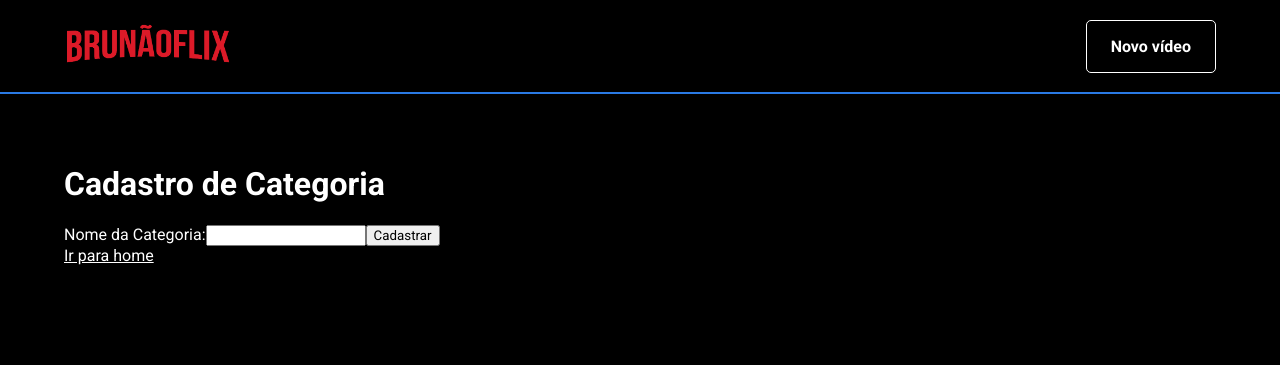
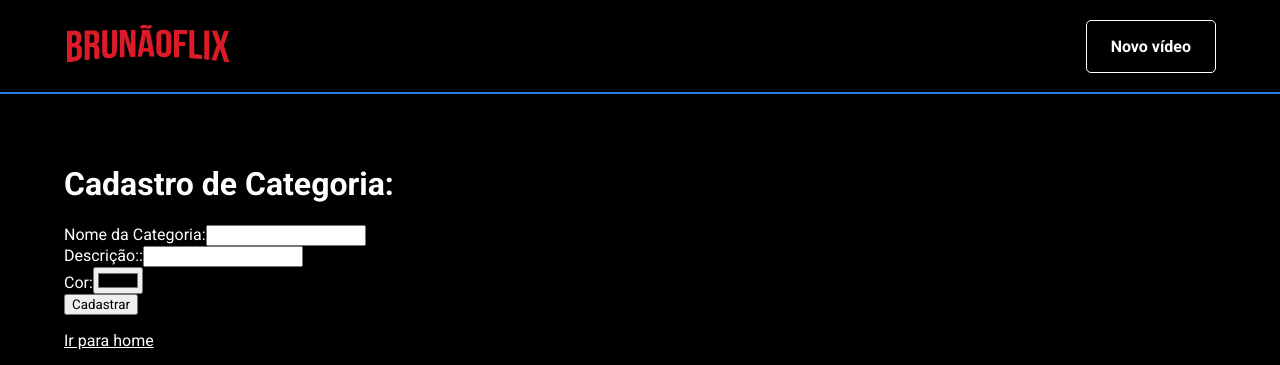
Before and after one commit to brunaoalx/brunaoflix, a React (Create React App) app in the folder brunaoflix/: page /cadastro/categoria in a window 1280 px wide. Shown: the top 365 px of the page. Built offline with nearby package versions, Linux system fonts and the light colour scheme.

Commit message:
Add ESLINT

```diff
--- /dev/null
+++ b/brunaoflix/src/components/FormField/index.js
@@ -0,0 +1,19 @@
+import React from "react";
+
+function FormField({ label, type, name, value, onChange }) {
+  return (
+    <div>
+      <label>
+        {label}:
+        <input
+          type={type}
+          value={value}
+          name={name}
+          onChange={onChange}
+        />
+      </label>
+    </div>
+  )
+}
+
+export default FormField;
--- a/brunaoflix/src/pages/cadastro/Categoria/index.js
+++ b/brunaoflix/src/pages/cadastro/Categoria/index.js
@@ -1,26 +1,108 @@
-import React from 'react';
+import React, { useState } from 'react';
 import { Link } from 'react-router-dom';
 import PageDefault from '../../../components/PageDefault';
+import FormField from '../../../components/FormField';
 
 function CadastroCategoria() {
+  const valoresIniciais = {
+    nome: '',
+    descricao: '',
+    cor: '',
+  }
+  const [categorias, setCategorias] = useState([]);
+  const [values, setValues] = useState(valoresIniciais);
+
+
+  function setValue(chave, valor) {
+    // chave: nome, descricao, bla, bli
+    setValues({
+      ...values,
+      [chave]: valor, // nome: 'valor'
+    })
+  }
+
+  function handleChange(infosDoEvento) {
+    setValue(
+      infosDoEvento.target.getAttribute('name'),
+      infosDoEvento.target.value
+    );
+  }
+
   return (
     <PageDefault>
-      <h1>Cadastro de Categoria</h1>
+      <h1>Cadastro de Categoria: {values.nome}</h1>
 
-      <form>
+      <form onSubmit={function handleSubmit(infosDoEvento) {
+          infosDoEvento.preventDefault();
+          setCategorias([
+            ...categorias,
+            values
+          ]);
 
-        <label>
-          Nome da Categoria:
-          <input
-            type="text"
-          />
-        </label>
+          setValues(valoresIniciais)
+      }}>
+
+        <FormField
+          label="Nome da Categoria"
+          type="text"
+          name="nome"
+          value={values.nome}
+          onChange={handleChange}
+        />
+
+        <FormField
+          label="Descrição:"
+          type="????"
+          name="descricao"
+          value={values.descricao}
+          onChange={handleChange}
+        />
+        {/* <div>
+          <label>
+            Descrição:
+            <textarea
+              type="text"
+              value={values.descricao}
+              name="descricao"
+              onChange={handleChange}
+            />
+          </label>
+        </div> */}
+
+        <FormField
+          label="Cor"
+          type="color"
+          name="cor"
+          value={values.cor}
+          onChange={handleChange}
+        />
+        {/* <div>
+          <label>
+            Cor:
+            <input
+              type="color"
+              value={values.cor}
+              name="cor"
+              onChange={handleChange}
+            />
+          </label>
+        </div> */}
 
         <button>
           Cadastrar
         </button>
       </form>
 
+
+      <ul>
+        {categorias.map((categoria, indice) => {
+          return (
+            <li key={`${categoria}${indice}`}>
+              {categoria.nome}
+            </li>
+          )
+        })}
+      </ul>
 
       <Link to="/">
         Ir para home
```
Also changed, not shown: brunaoflix/package.json (+8 -0 lines), brunaoflix/.eslintrc.js (added), 1 other file (tests, documents, lock files or other folders).
